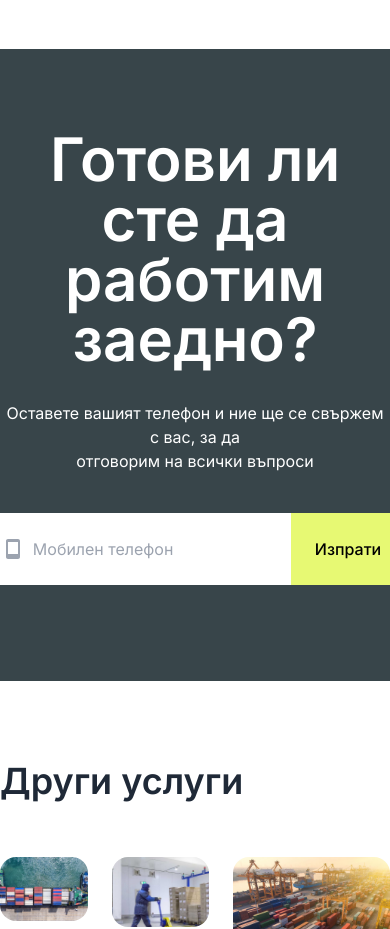
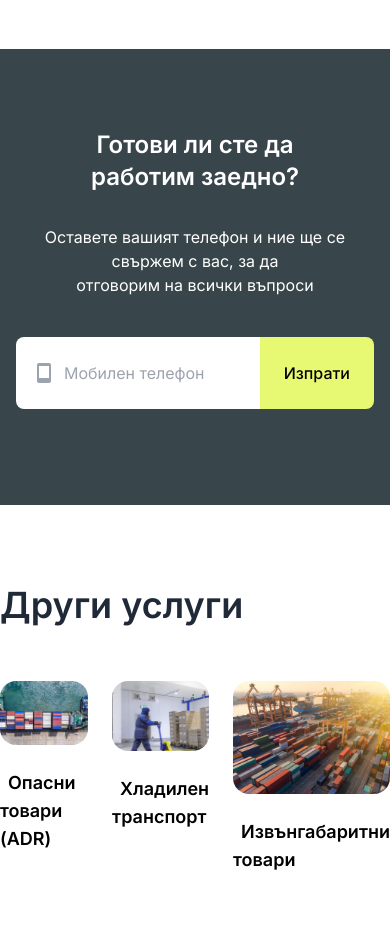
Before and after one commit to danielzlatanov/zing7, a Next.js app in the folder figma-task-c/: page / in a window 390 px wide. Shown: the part 1700-2629 px from the top of the page. Built offline with nearby package versions, Linux system fonts and the light colour scheme.

Commit message:
responsive design for mobile signup

```diff
--- a/figma-task-c/src/app/components/MobileSignup.tsx
+++ b/figma-task-c/src/app/components/MobileSignup.tsx
@@ -4,19 +4,19 @@ import { BiMobile } from 'react-icons/bi';
 const MobileSignup: React.FC = () => {
 	return (
 		<div className='bg-custombg text-white text-center w-full h-auto mt-24'>
-			<h1 className='font-semibold text-6xl mt-20'>
+			<h1 className='font-semibold text-2xl sm:text-6xl mt-20'>
 				Готови ли сте да <br /> работим заедно?
 			</h1>
-			<p className='my-8'>
+			<p className='my-8 px-4'>
 				Оставете вашият телефон и ние ще се свържем с вас, за да <br /> отговорим на всички въпроси
 			</p>
-			<form className='mt-10 mb-24 text-black flex items-center justify-center'>
+			<form className='mt-10 mb-24 text-black flex items-center justify-center px-4'>
 				<div className='relative'>
 					<BiMobile className='w-6 h-auto text-gray-400 absolute left-4 top-1/2 transform -translate-y-1/2' />
 					<input
 						type='text'
 						placeholder='Мобилен телефон'
-						className='p-6 pl-12 rounded-l-lg focus:outline-none'
+						className='w-full p-6 pl-12 rounded-l-lg focus:outline-none'
 					/>
 				</div>
 				<button className='p-6 rounded-r-lg bg-customBtnBg w-32 font-medium'>Изпрати</button>
```
